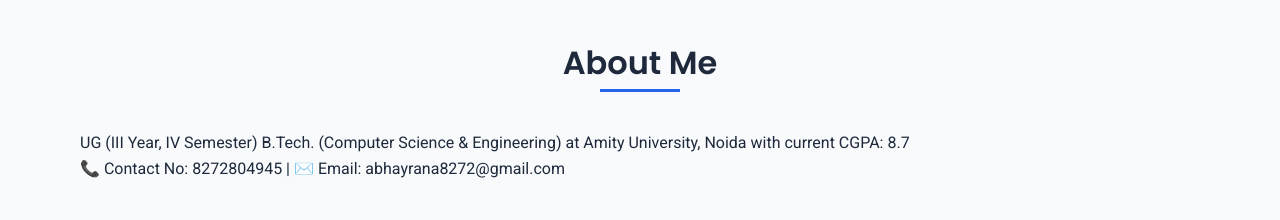
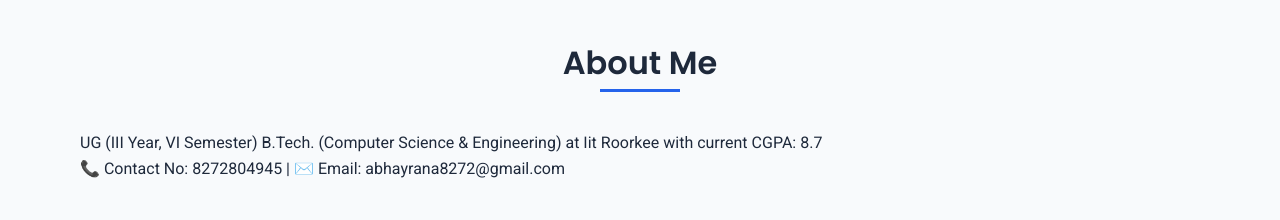
Before and after one commit to abhayranaiitr/abhayranacv, a plain HTML site: page index.html in a window 1280 px wide. Shown: the part 820-1040 px from the top of the page. Drawn offline with Linux system fonts and the light colour scheme.

Commit message:
Update index.html

```diff
--- a/index.html
+++ b/index.html
@@ -50,7 +50,7 @@
                 <h2 class="section-title">About Me</h2>
                 <div class="about-content">
                     <div class="about-text">
-                        <p>UG (III Year, IV Semester) B.Tech. (Computer Science & Engineering) at Amity University, Noida with current CGPA: 8.7</p>
+                        <p>UG (III Year, VI Semester) B.Tech. (Computer Science & Engineering) at Iit Roorkee with current CGPA: 8.7</p>
                         <p>📞 Contact No: 8272804945 | ✉️ Email: abhayrana8272@gmail.com</p>
                     </div>
                 </div>
```
